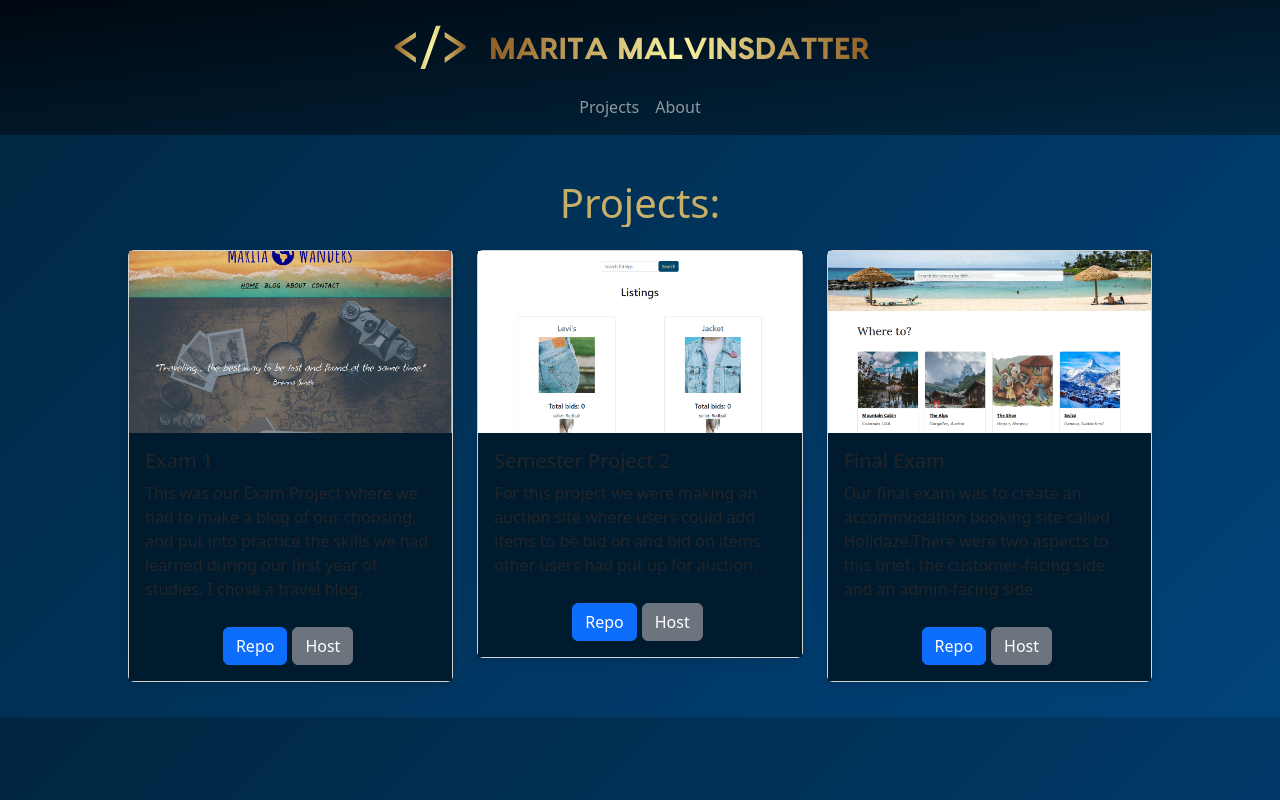
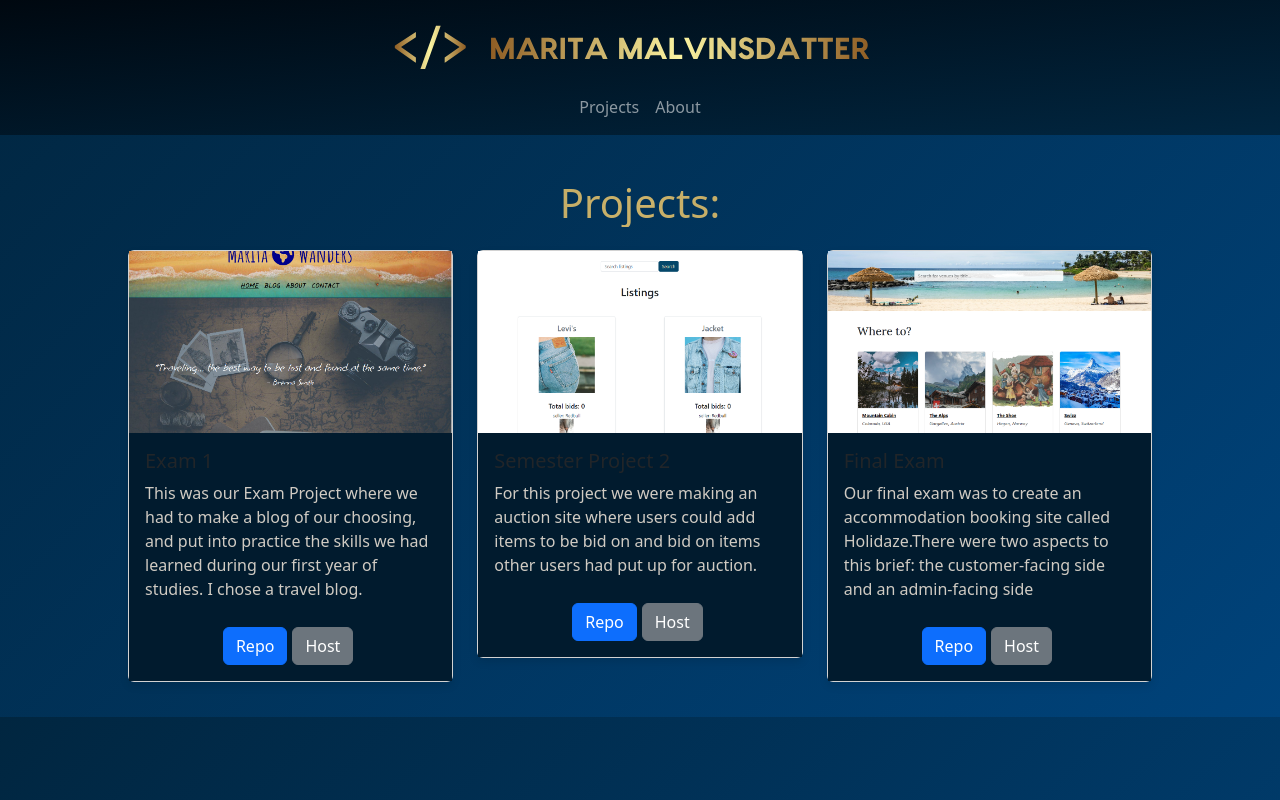
Before and after one commit to MaritaMalvinsdatter/my-portfolio, a React (Create React App) app: page /projects in a window 1280 px wide. Built offline with nearby package versions, Linux system fonts and the light colour scheme.

Commit message:
color on title and text

```diff
--- a/src/styles/Projects.module.css
+++ b/src/styles/Projects.module.css
@@ -64,8 +64,13 @@ body {
     color: #d0cbc3;
 }
 
+.card-title {
+    color: #d0cbc3;
+}
+
 .cardText {
     flex-grow: 1;
+    color: #d0cbc3;
 }
 
 .buttonContainer {
```
